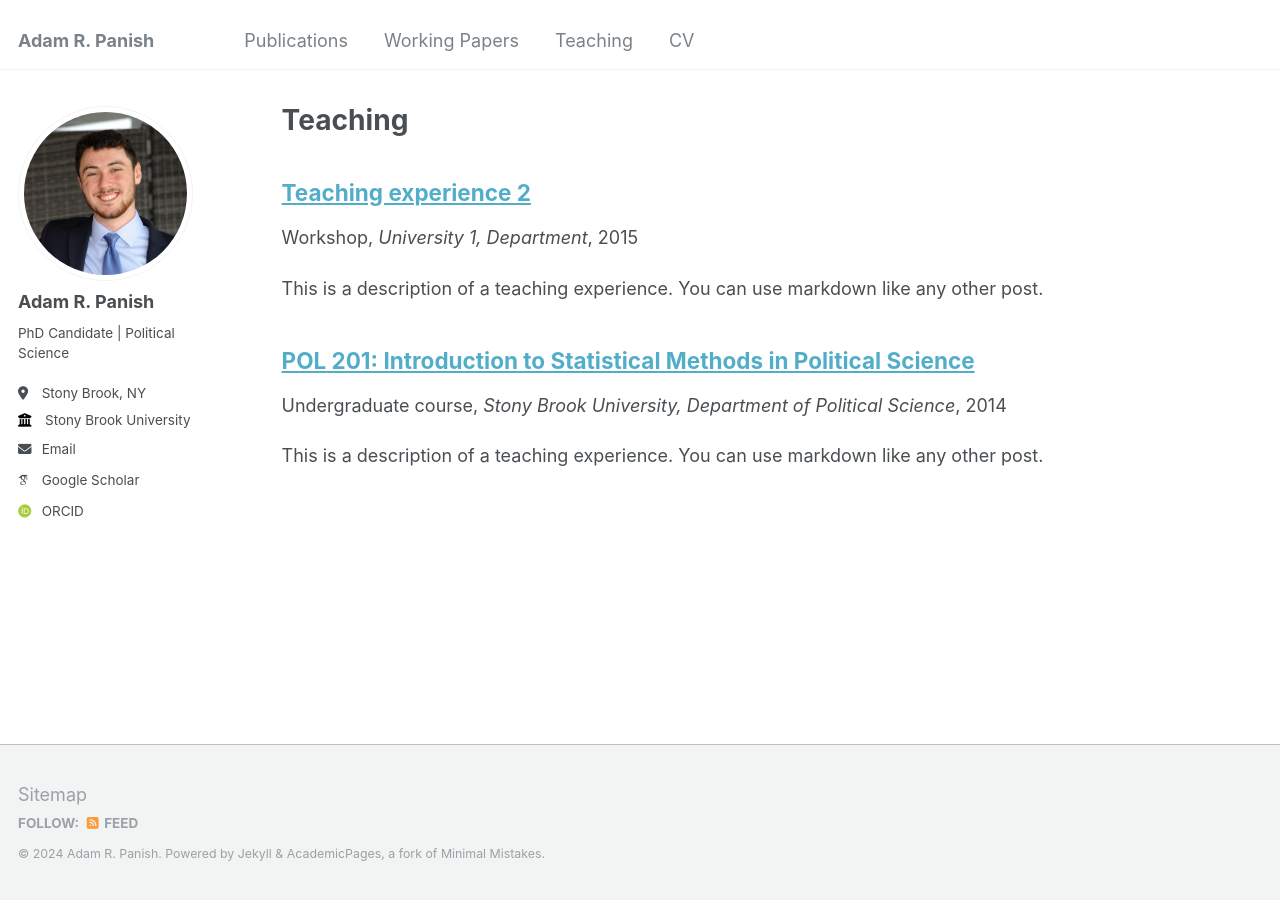
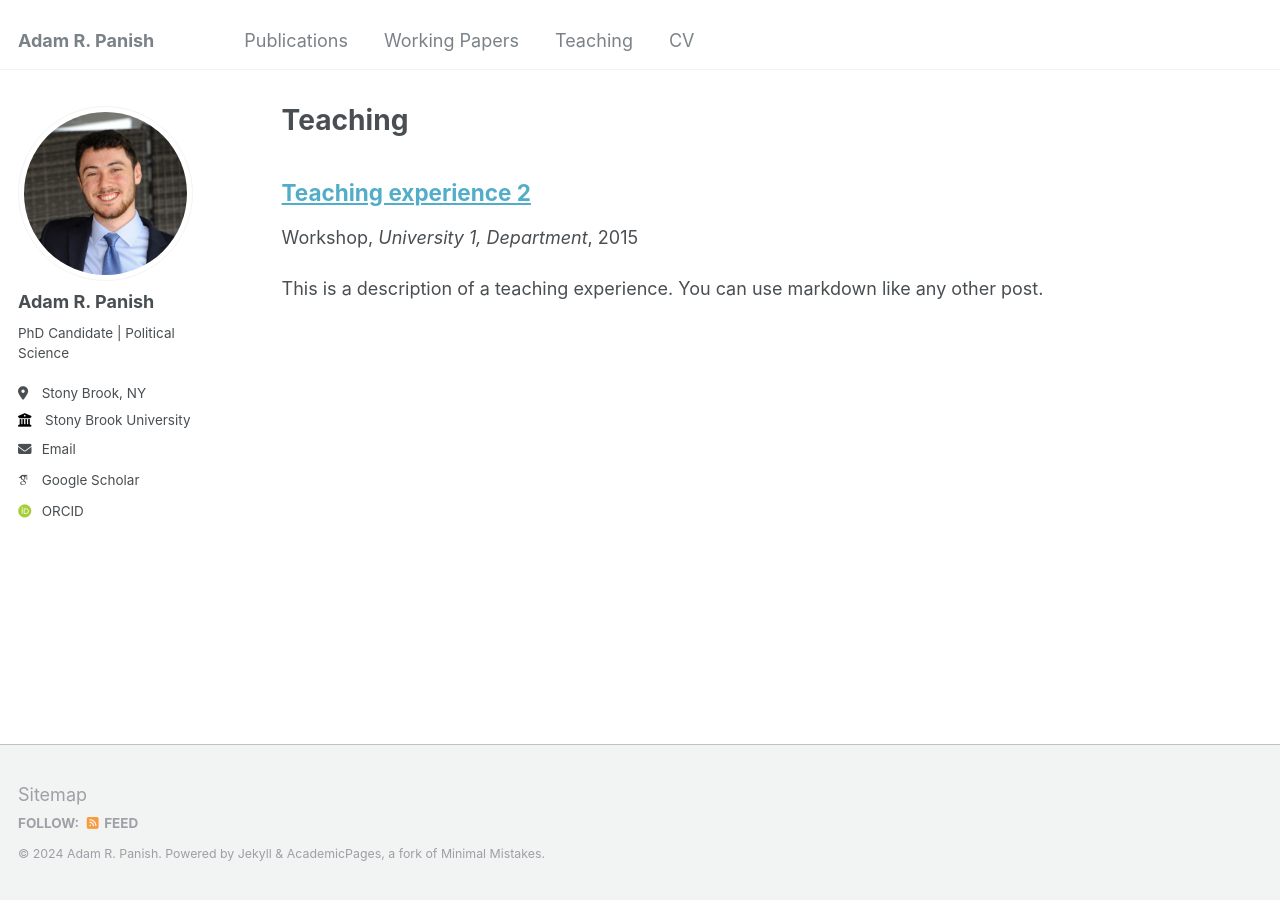
Before and after one commit to adampanish/adampanish.github.io, a Jekyll site: the page built from _pages/teaching.html, in a window 1280 px wide. Built offline with Jekyll 4.4.1, drawn with Linux system fonts in a browser that asks for light colours; some web fonts are replaced; a file with an impossible date is left out.

Commit message:
Update 2014-spring-teaching-1.md

```diff
--- a/_teaching/2014-spring-teaching-1.md
+++ b/_teaching/2014-spring-teaching-1.md
@@ -1,20 +1,9 @@
 ---
 title: "POL 201: Introduction to Statistical Methods in Political Science"
 collection: teaching
-type: "Undergraduate course"
+type:
 permalink: /teaching/POL-201
-venue: "Stony Brook University, Department of Political Science"
-date: 2014-01-01
-location: "City, Country"
+venue:
+date:
+location:
 ---
-
-This is a description of a teaching experience. You can use markdown like any other post.
-
-Heading 1
-======
-
-Heading 2
-======
-
-Heading 3
-======
```
